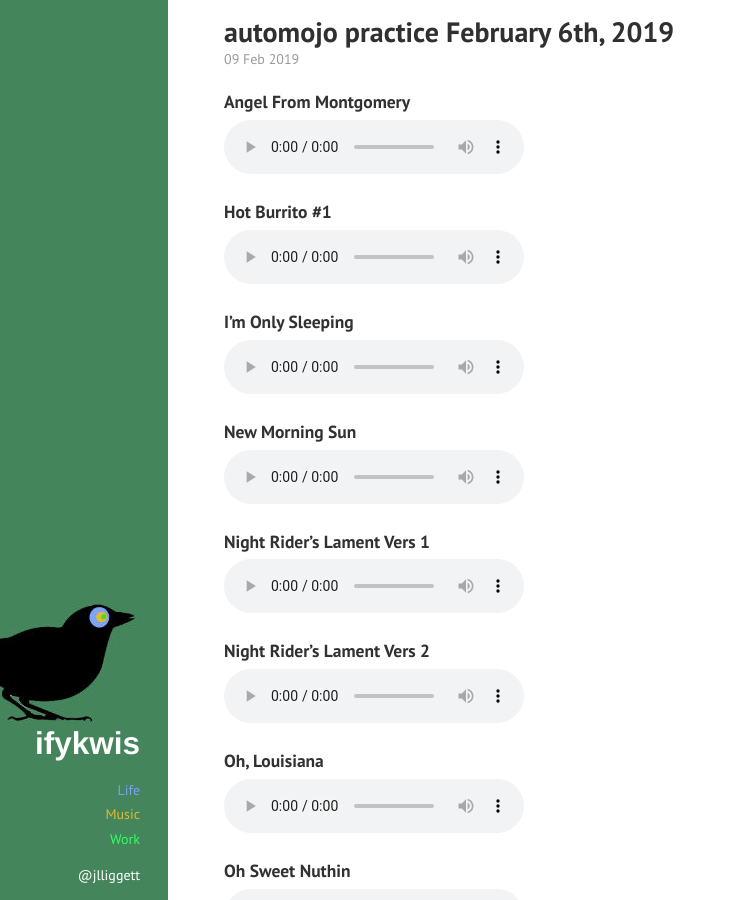
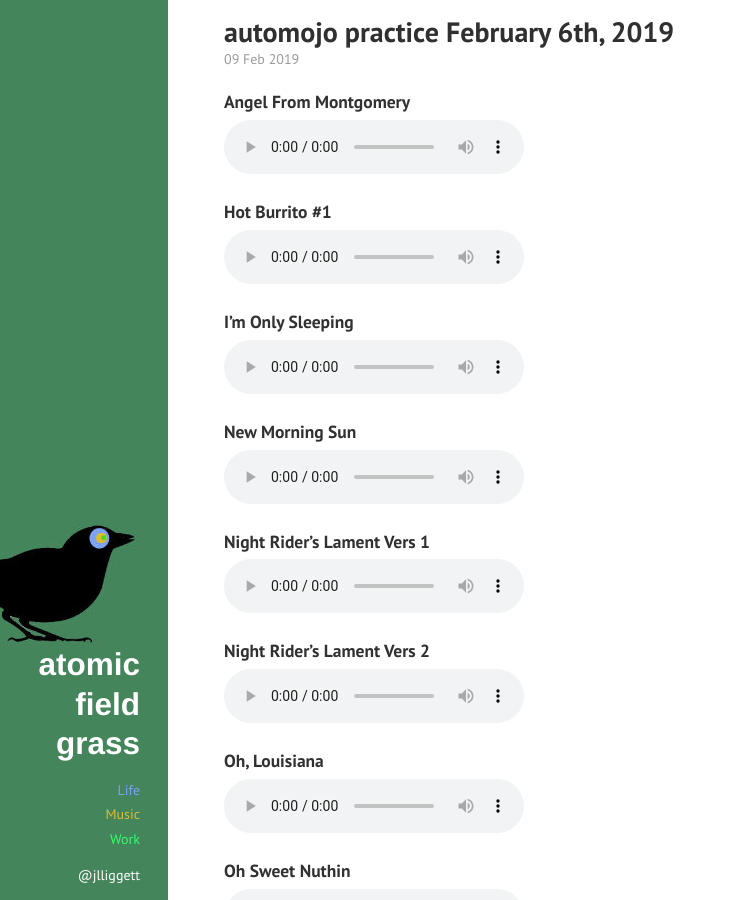
Before and after one commit to jliggett/___jliggett.github.io, a Jekyll site: the page built from index.html, in a window 1280 px wide and 900 px high. Shown: the whole window, without its empty margins (0-736 px from the left). Built offline with Jekyll 4.4.1, drawn with Linux system fonts in a browser that asks for light colours; nearby versions of some CDN libraries; Markdown is read by kramdown in place of the engine named in the settings; the list of posts is cut into pages by our own code.

Commit message:
changing name to atomic field grass

```diff
--- a/_config.yml
+++ b/_config.yml
@@ -6,7 +6,7 @@ highlighter:      pygments
 permalink:        pretty
 
 # Setup
-title:            ifykwis
+title:            "atomic field grass"
 tagline:          ''
 description:      ''
 url:              "http://jliggett.github.io"
```
